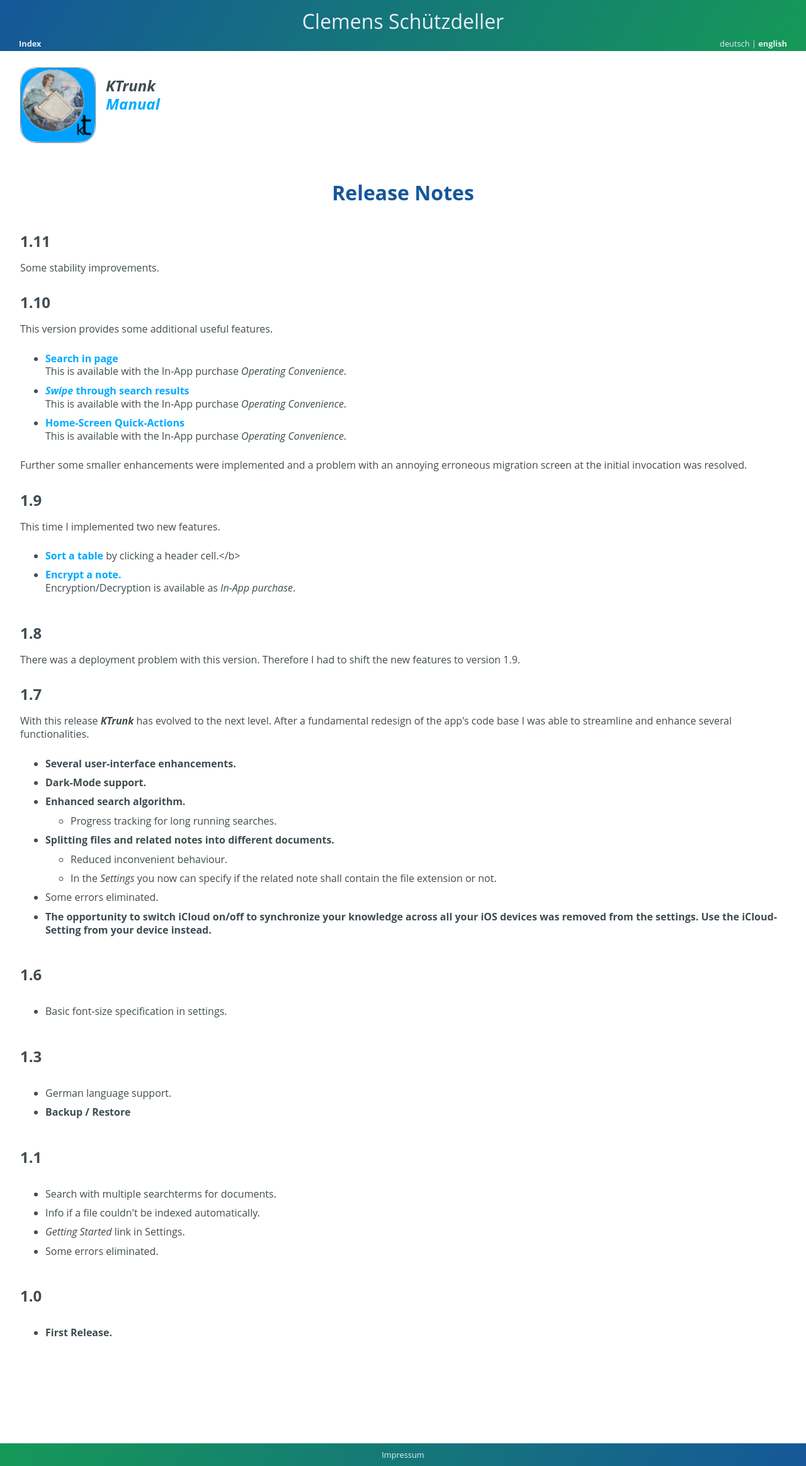
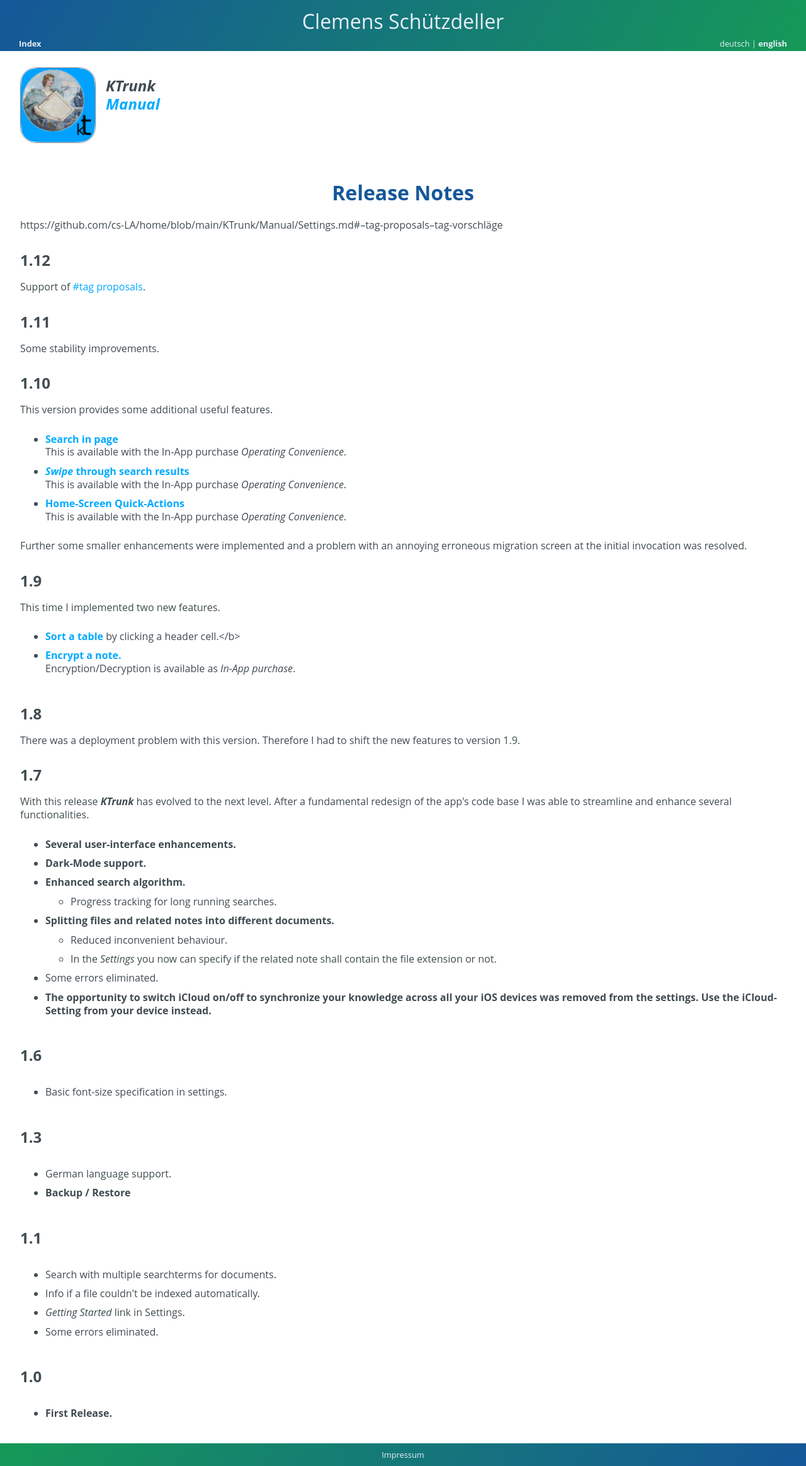
Before and after one commit to cs-LA/home, a Jekyll site: the page built from KTrunk/Manual/ReleaseNotes.md, in a window 1280 px wide. Shown: the whole page at 63% size. Built offline with Jekyll 4.4.1, drawn with Linux system fonts in a browser that asks for light colours; our own code applies the rules of GitHub Pages for plain Markdown files.

Commit message:
Update ReleaseNotes.md

```diff
--- a/KTrunk/Manual/ReleaseNotes.md
+++ b/KTrunk/Manual/ReleaseNotes.md
@@ -13,7 +13,13 @@
 <h1>
   Release Notes
 </h1>
+https://github.com/cs-LA/home/blob/main/KTrunk/Manual/Settings.md#--tag-proposals--tag-vorschläge
 
+<h3>1.12</h3>
+<p>
+  <span class="en">Support of <a href="Settings.md#--tag-proposals--tag-vorschläge">#tag proposals</a>.</span>
+  <span class="de">Unterstützung durch #Tag-Vorschläge.</span>
+</p>
 
 <h3>1.11</h3>
 <p>
```
